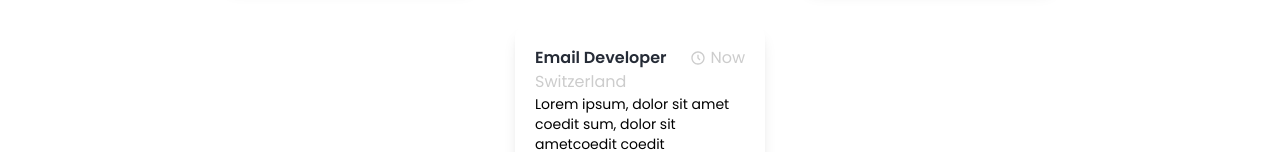
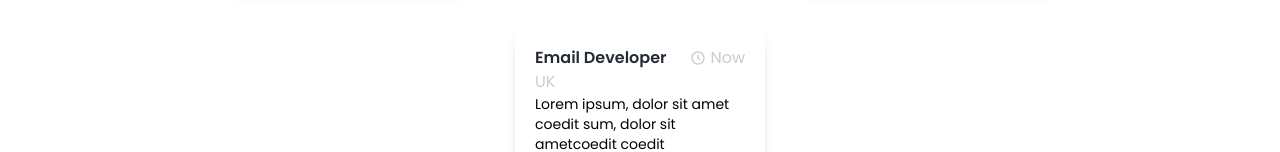
Before and after one commit to abhicodes13/jobsearch, a React (Vite) app: page / in a window 1280 px wide. Shown: the part 653-805 px from the top of the page. Built offline with nearby package versions, Linux system fonts and the light colour scheme.

Commit message:
value ui

```diff
--- a/src/Components/Jobs.jsx
+++ b/src/Components/Jobs.jsx
@@ -44,7 +44,7 @@ const Jobs = () => {
                 <BiTimeFive/>Now
             </span>
         </span>
-        <h6 className="text-[#ccc]">Switzerland</h6>
+        <h6 className="text-[#ccc]">UK</h6>
         <p className="text-sm">Lorem ipsum, dolor sit amet coedit sum, dolor sit ametcoedit coedit coeditcoeditsum, dolor coeditsit amet coedit</p>
         </div>
     </div>
```
